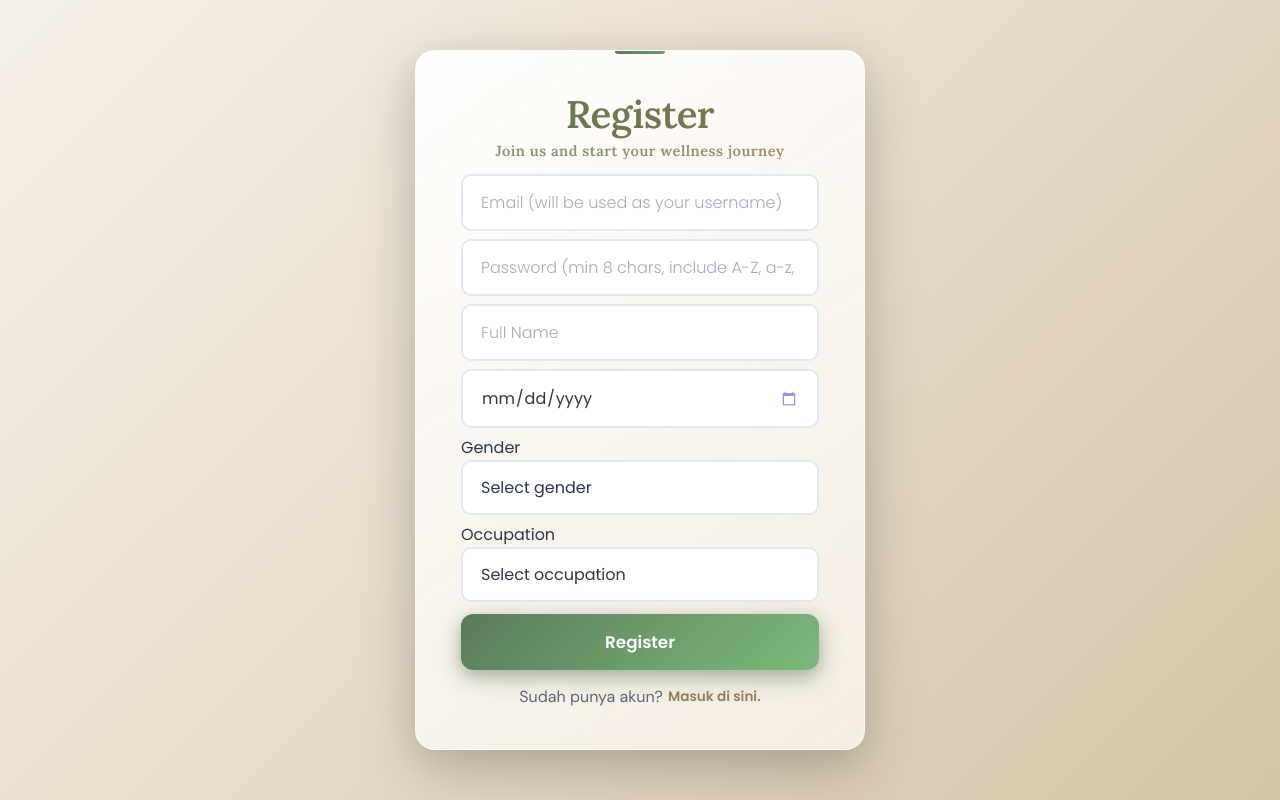
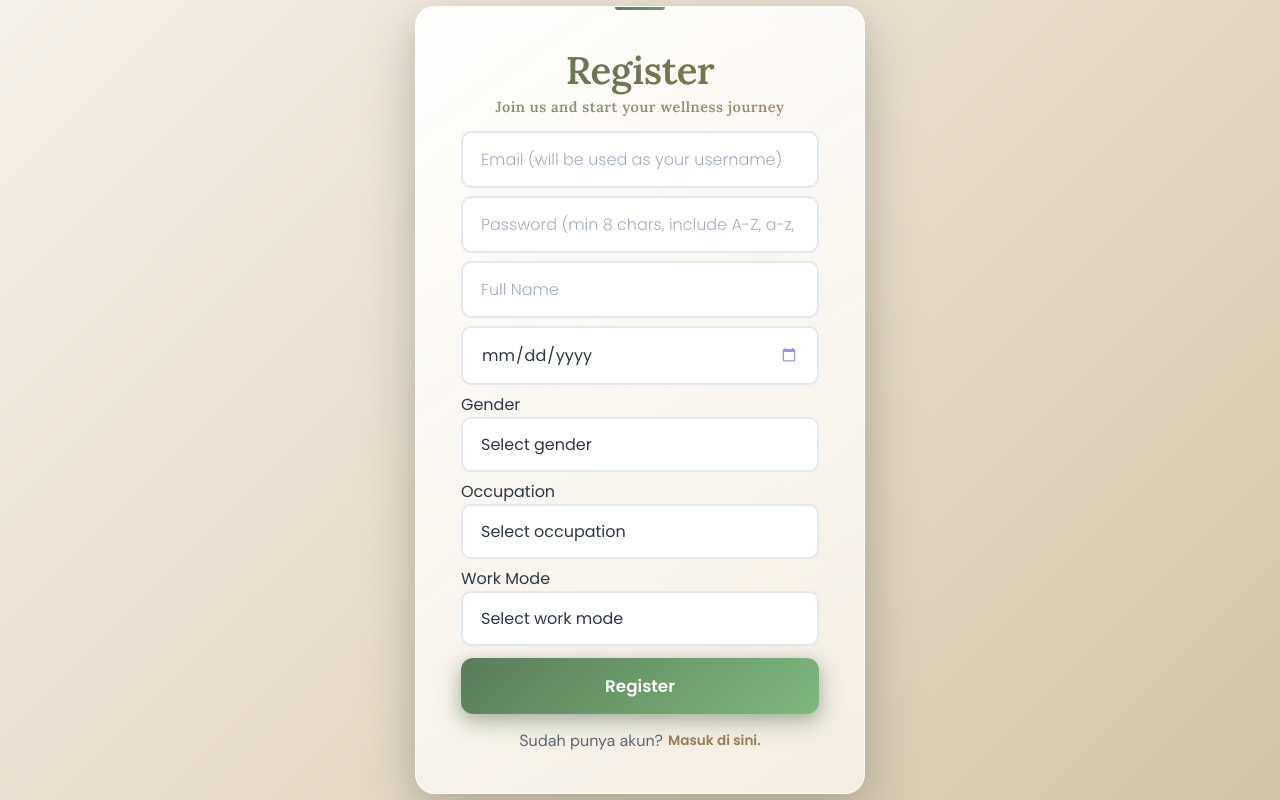
Before and after one commit to ji-tech-2/mindsync-frontend, a React (Vite) app: page /register in a window 1280 px wide. Shown: the top 800 px of the page. Built offline with nearby package versions, Linux system fonts and the light colour scheme.

Commit message:
feat: add work mode field

```diff
--- a/src/features/auth/routes/Register.jsx
+++ b/src/features/auth/routes/Register.jsx
@@ -6,8 +6,10 @@ import { FormSelect } from '@/components';
 import {
   genderOptions,
   occupationOptions,
+  workModeOptions,
   toApiGender,
   toApiOccupation,
+  toApiWorkMode,
 } from '@/utils/fieldMappings';
 import '../assets/register.css';
 
@@ -22,6 +24,7 @@ export default function Register() {
     dob: '',
     gender: '',
     occupation: '',
+    workRmt: '',
   });
 
   const [message, setMessage] = useState('');
@@ -132,6 +135,7 @@ export default function Register() {
         ...form,
         gender: toApiGender(form.gender),
         occupation: toApiOccupation(form.occupation),
+        workRmt: toApiWorkMode(form.workRmt),
       };
       const response = await apiClient.post(
         API_CONFIG.AUTH_REGISTER,
@@ -282,6 +286,16 @@ export default function Register() {
             />
           </div>
 
+          <div className="form-field">
+            <FormSelect
+              label="Work Mode"
+              name="workRmt"
+              value={form.workRmt}
+              onChange={handleChange}
+              options={workModeOptions}
+            />
+          </div>
+
           <button type="submit" className="register-btn" disabled={loading}>
             {loading ? 'Processing...' : 'Register'}
           </button>
```
